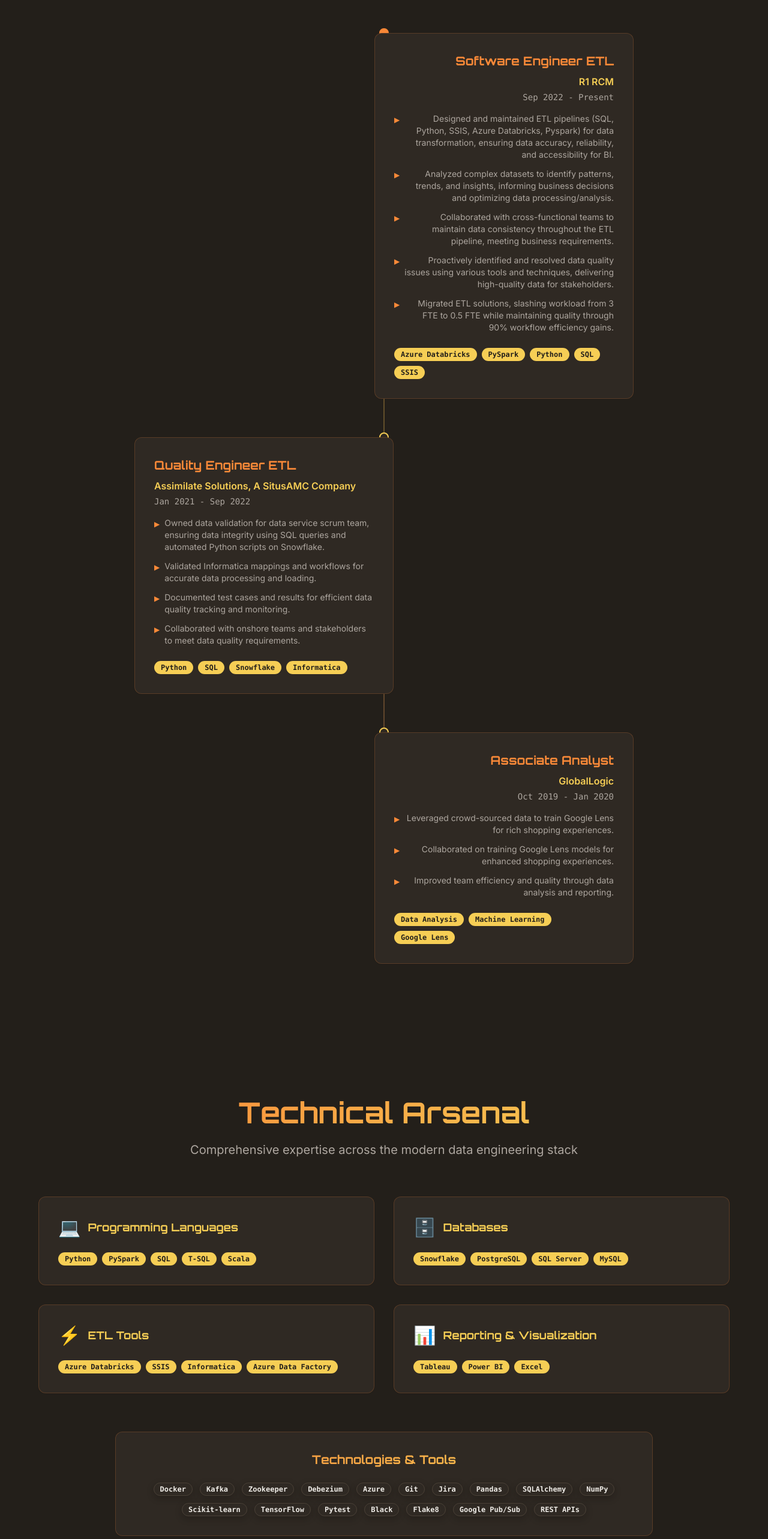
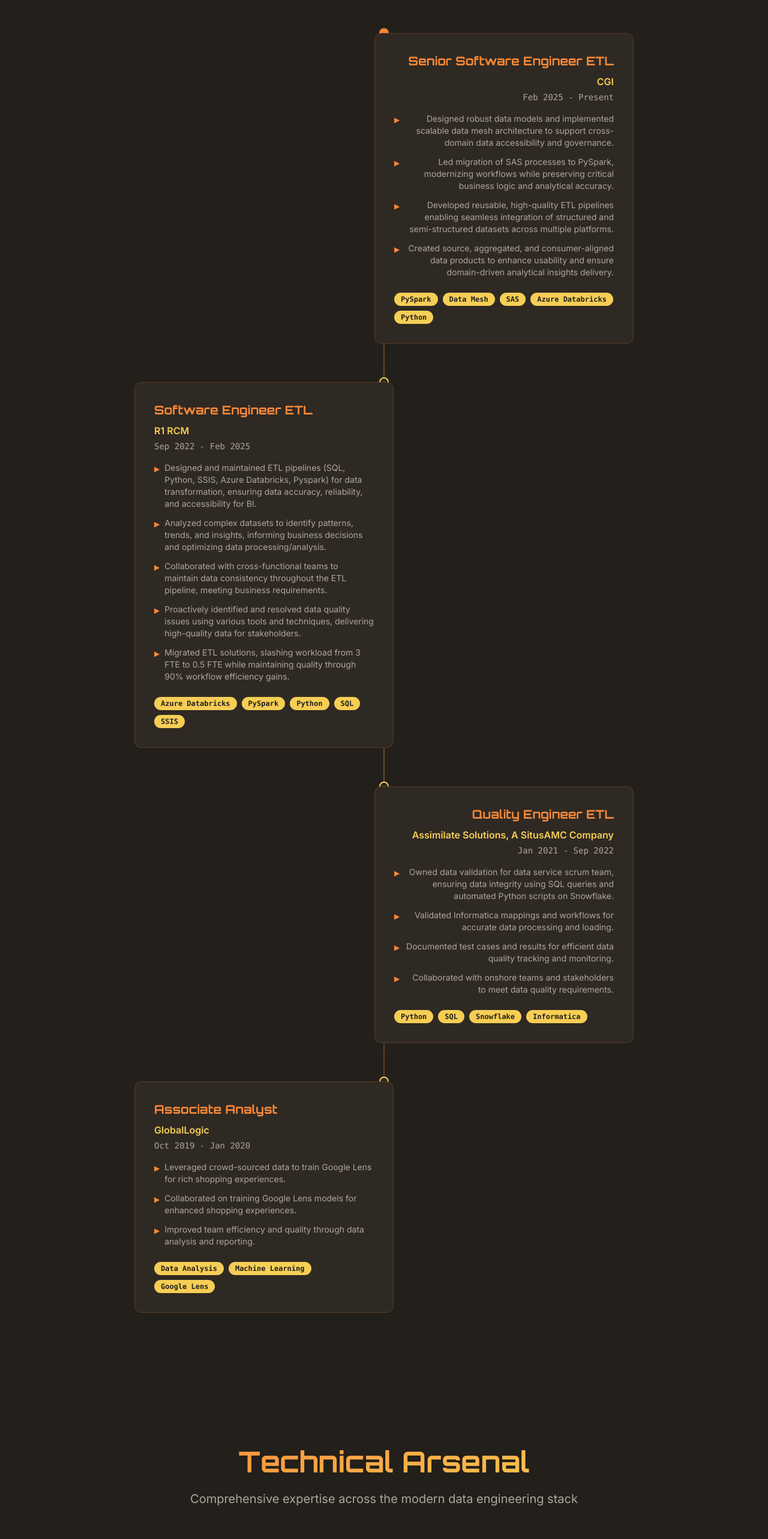
Before and after one commit to AVINESHWAR-KRISHNA/avineshwar-singh, a React (Vite) app: page /avineshwar-singh/ in a window 1280 px wide. Shown: the part 2100-4666 px from the top of the page at 60% size. Built offline with nearby package versions, Linux system fonts and the light colour scheme.

Commit message:
Update experience section
Updated the ExperienceSection component with the latest professional experience details, including a new entry for CGI as Senior Software Engineer ETL.

```diff
--- a/src/components/CertificationsSection.tsx
+++ b/src/components/CertificationsSection.tsx
@@ -9,7 +9,7 @@ const CertificationsSection = () => {
     {
       icon: '🐍',
       title: 'Data Science with Python',
-      subtitle: 'Data Analysis Specialization',
+      subtitle: 'for Data Analysis',
       tags: ['Python', 'Data Analysis'],
       gradient: 'from-primary to-secondary',
     },
@@ -21,16 +21,16 @@ const CertificationsSection = () => {
       gradient: 'from-secondary to-accent',
     },
     {
-      icon: '🚀',
-      title: 'Python Bootcamp',
+      icon: '🐍',
+      title: 'The Complete Python Bootcamp',
       subtitle: 'From Zero to Hero in Python',
       tags: ['Python', 'Programming'],
       gradient: 'from-accent to-primary',
     },
     {
       icon: '⚡',
-      title: 'Scala 3',
-      subtitle: 'Complete Development Masterclass',
+      title: 'Complete Scala 3',
+      subtitle: 'development masterclass',
       tags: ['Scala', 'Functional Programming'],
       gradient: 'from-primary via-secondary to-accent',
     },
--- a/src/components/ExperienceSection.tsx
+++ b/src/components/ExperienceSection.tsx
@@ -7,9 +7,22 @@ const ExperienceSection = () => {
 
   const experiences = [
     {
+      title: 'Senior Software Engineer ETL',
+      company: 'CGI',
+      period: 'Feb 2025 - Present',
+      description: [
+        'Designed robust data models and implemented scalable data mesh architecture to support cross-domain data accessibility and governance.',
+        'Led migration of SAS processes to PySpark, modernizing workflows while preserving critical business logic and analytical accuracy.',
+        'Developed reusable, high-quality ETL pipelines enabling seamless integration of structured and semi-structured datasets across multiple platforms.',
+        'Created source, aggregated, and consumer-aligned data products to enhance usability and ensure domain-driven analytical insights delivery.',
+      ],
+      technologies: ['PySpark', 'Data Mesh', 'SAS', 'Azure Databricks', 'Python'],
+      isActive: true,
+    },
+    {
       title: 'Software Engineer ETL',
       company: 'R1 RCM',
-      period: 'Sep 2022 - Present',
+      period: 'Sep 2022 - Feb 2025',
       description: [
         'Designed and maintained ETL pipelines (SQL, Python, SSIS, Azure Databricks, Pyspark) for data transformation, ensuring data accuracy, reliability, and accessibility for BI.',
         'Analyzed complex datasets to identify patterns, trends, and insights, informing business decisions and optimizing data processing/analysis.',
@@ -18,7 +31,7 @@ const ExperienceSection = () => {
         'Migrated ETL solutions, slashing workload from 3 FTE to 0.5 FTE while maintaining quality through 90% workflow efficiency gains.',
       ],
       technologies: ['Azure Databricks', 'PySpark', 'Python', 'SQL', 'SSIS'],
-      isActive: true,
+      isActive: false,
     },
     {
       title: 'Quality Engineer ETL',
--- a/src/components/ProjectsSection.tsx
+++ b/src/components/ProjectsSection.tsx
@@ -9,53 +9,62 @@ const ProjectsSection = () => {
   const projects = [
     {
       title: 'ETL - Batch & Historical',
-      description: 'Enterprise-scale ETL pipeline for efficient data transfer between delta tables and on-premise SQL server.',
+      description: 'Enterprise-scale ETL pipeline for data transfer between delta tables and on-premise SQL server with 8 months development duration.',
+      company: 'R1 RCM',
+      duration: '8 months',
       features: [
-        'Created ETL pipeline leveraging multiple technologies for data transfer',
-        'Optimized load time using Python concurrency and parallel Databricks workflows',
-        'Implemented comprehensive data validation and quality checks',
-        'Added webhooks for notifications and dashboard monitoring',
+        'Created ETL pipeline leveraging multiple technologies to transfer data from delta tables to on-premise SQL server and back to delta table',
+        'Optimized load time utilizing Python concurrency thread pool executor for parallelizing loads and implementing parallelization in Databricks workflow to save DBU cost',
+        'Added data validation checks to ensure quality of data and provide summary report',
+        'Added webhooks for notifying pipeline status through team channel and mail, creating logs to build Databricks dashboard for stakeholders',
       ],
-      technologies: ['PySpark', 'Azure Databricks', 'SQL Server', 'Unity Catalog', 'Git'],
+      technologies: ['PySpark', 'Azure Databricks', 'Workflow', 'Python', 'SQL Server', 'Unity Catalog', 'Git'],
       gradient: 'from-primary to-secondary',
       icon: '🏗️',
     },
     {
       title: 'ETL - DataStreaming',
-      description: 'Real-time data streaming pipeline using Google Pub/Sub for efficient data distribution.',
+      description: 'Real-time data streaming pipeline to subscribe data from Google Pub/Sub and distribute to specific servers with 5 months development.',
+      company: 'R1 RCM',
+      duration: '5 months',
       features: [
-        'Built real-time streaming pipeline with Google Pub/Sub integration',
-        'Implemented data transformation and multi-server distribution',
-        'Added parallel processing and retry mechanisms',
-        'Orchestrated via Windows service with auto-recovery',
+        'Built real-time data streaming pipeline to subscribe data from Google Pub/Sub and push to server',
+        'Transformation of data and further distributing feeds to specific servers and databases',
+        'Added parallelism using thread pool executor for load balancing and retry mechanism as well as logging',
+        'Orchestrated process through Windows service auto recover from failures and notification system for real-time alerts',
       ],
-      technologies: ['Python', 'SQL Server', 'Google Pub/Sub', 'Pandas', 'SQLAlchemy'],
+      technologies: ['Python', 'SQL Server', 'Google Pub/Sub', 'Pandas', 'SQLAlchemy', 'Google-Pubsub-v1', 'Git'],
       gradient: 'from-secondary to-accent',
       icon: '🚀',
     },
     {
-      title: 'ML - Stock Prediction Model',
-      description: 'Machine learning pipeline for stock market analysis and prediction using multiple models.',
+      title: 'ML - Model (Stock Prediction)',
+      description: 'Machine learning pipeline for stock market analysis and prediction using multiple models with 4 months self-learning development.',
+      company: 'Self Learning',
+      duration: '4 months',
       features: [
-        'Developed ML pipeline for Yahoo Finance data extraction',
-        'Implemented data cleansing and technical indicator generation',
-        'Trained and maintained multiple prediction models',
-        'Created action recommendation system based on model predictions',
+        'Developed ML pipeline to extract historical stock data from Yahoo Finance',
+        'Data cleansing and technical indicator for action generation and feature extraction',
+        'Training multiple models and retraining if already exists',
+        'Recommendation for taking action from multiple model predictions',
       ],
-      technologies: ['Python', 'Scikit-learn', 'Keras', 'XGBoost', 'yfinance'],
+      technologies: ['Python', 'Scikit-learn', 'Keras', 'XGBoost', 'SciPy', 'Pandas', 'NumPy', 'yfinance'],
       gradient: 'from-accent to-primary',
       icon: '📈',
+      projectLink: 'Project Link', // Mentioned in resume but no actual URL provided
     },
     {
       title: 'Testing Tool - ETL',
-      description: 'Python GUI application for automated ETL validation and testing.',
+      description: 'Python GUI application for automating ETL validation with heterogeneous data sources developed over 6 months.',
+      company: 'Assimilate Solutions, A SitusAMC Company',
+      duration: '6 months',
       features: [
-        'Developed automated ETL validation GUI tool',
-        'Implemented smoke testing and standard checks',
-        'Added support for heterogeneous data source comparison',
-        'Automated validation summary reporting',
+        'Developed Python GUI application for automating ETL validation',
+        'Automated smoke testing and standard checks',
+        'Data comparison from heterogeneous sources (Snowflake, SQL Server, CSV, Excel, TSV, TAB)',
+        'Automated summary report from validation',
       ],
-      technologies: ['Python', 'Pandas', 'Dask', 'SQLAlchemy', 'Snowflake'],
+      technologies: ['Python', 'Pandas', 'Dask', 'SQLAlchemy', 'Snowflake-connector', 'Datacompy', 'Git'],
       gradient: 'from-primary via-secondary to-accent',
       icon: '🧪',
     },
@@ -89,6 +98,15 @@ const ProjectsSection = () => {
                   <h3 className="font-tech text-xl font-bold gradient-text">
                     {project.title}
                   </h3>
+                </div>
+
+                <div className="mb-4">
+                  <div className="text-sm text-secondary font-semibold mb-1">
+                    {project.company}
+                  </div>
+                  <div className="text-xs text-muted-foreground font-mono">
+                    Duration: {project.duration}
+                  </div>
                 </div>
 
                 <p className="text-muted-foreground mb-6 leading-relaxed">
--- a/src/components/SkillsSection.tsx
+++ b/src/components/SkillsSection.tsx
@@ -10,7 +10,7 @@ const SkillsSection = () => {
     {
       category: 'Programming Languages',
       icon: '💻',
-      skills: ['Python', 'PySpark', 'SQL', 'T-SQL', 'Scala'],
+      skills: ['Python', 'PySpark', 'Scala', 'SQL', 'T-SQL'],
     },
     {
       category: 'Databases',
@@ -20,7 +20,12 @@ const SkillsSection = () => {
     {
       category: 'ETL Tools',
       icon: '⚡',
-      skills: ['Azure Databricks', 'SSIS', 'Informatica', 'Azure Data Factory'],
+      skills: ['SSIS', 'Informatica', 'Azure Databricks', 'Azure Data Factory'],
+    },
+    {
+      category: 'System Design',
+      icon: '🏗️',
+      skills: ['Database Design', 'ETL Pipeline', 'Integration Design'],
     },
     {
       category: 'Reporting & Visualization',
@@ -30,9 +35,10 @@ const SkillsSection = () => {
   ];
 
   const technologies = [
-    'Docker', 'Kafka', 'Zookeeper', 'Debezium', 'Azure', 'Git', 'Jira',
-    'Pandas', 'SQLAlchemy', 'NumPy', 'Scikit-learn', 'TensorFlow',
-    'Pytest', 'Black', 'Flake8', 'Google Pub/Sub', 'REST APIs'
+    'Pandas', 'SQLAlchemy', 'Pyodbc', 'NumPy', 'Scikit-learn', 'TensorFlow',
+    'Dask', 'Google Pub/Sub', 'Pytest', 'Pandera', 'Black', 'Flake8',
+    'Bitbucket', 'GitHub', 'GitHub Actions', 'Jira', 'Azure', 'Postman',
+    'Kafka', 'Zookeeper', 'Debezium', 'Docker', 'API Development'
   ];
 
   return (
```
